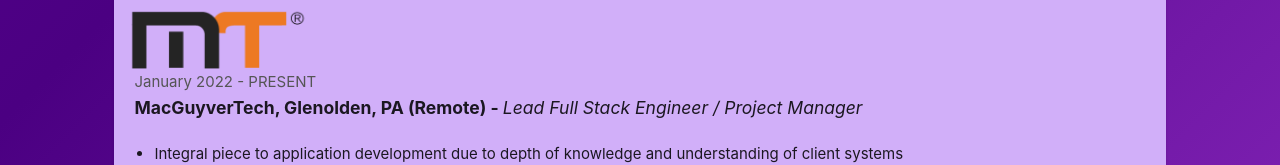
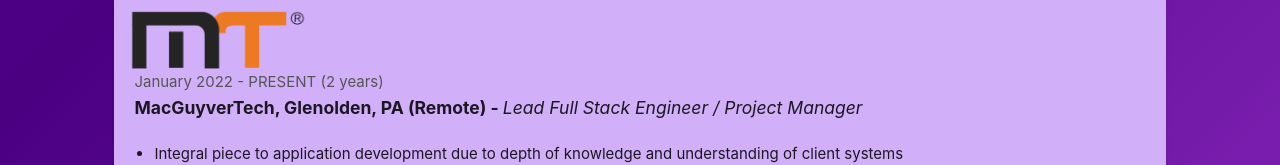
Before and after one commit to JoeyHopkins/MySite, a Vue app in the folder frontend/: page /about in a window 1280 px wide. Shown: the part 284-449 px from the top of the page. Built offline with nearby package versions, Linux system fonts and the light colour scheme.

Commit message:
Made it so the present job problematically counts years and months to display next to current job

```diff
--- a/frontend/src/views/About.vue
+++ b/frontend/src/views/About.vue
@@ -27,7 +27,7 @@
         >
       </div>
       <h4 class="mx-5 lighten-text">
-        January 2022 - PRESENT
+        January 2022 - PRESENT ({{ formattedMonthsSinceEnteredDate(macTechStartDate) }})
       </h4>
       <h3 class="mx-5">
         <b>
@@ -67,7 +67,9 @@
         June 2022 - August 2022 (3 months)
       </h4>
       <h3 class="mx-5">
-        Staghead Blockchain Services, Colorado (Remote) -
+        <b>
+          Staghead Blockchain Services, Colorado (Remote) -
+        </b>
         <i>
           Full Stack Engineer / Blockchain Engineer
         </i>
@@ -115,19 +117,29 @@
       </v-row>
     </v-card>
   </v-container>
-
 </template>
-
 <script>
 export default {
   data() {
     return {
       pdfPath: 'http://localhost:5173/' + 'src/assets/downloads/Resume.pdf',
+      macTechStartDate: '2022-01-01',
     };
   },
   methods: {
     openPdfInNewTab() {
       window.open(this.pdfPath, '_blank');
+    },
+    formattedMonthsSinceEnteredDate(enteredDate) {
+      const monthsSinceEnteredDate = (new Date() - new Date(enteredDate)) / (30.44 * 24 * 60 * 60 * 1000);
+
+      const years = Math.floor(monthsSinceEnteredDate / 12);
+      const months = Math.floor(monthsSinceEnteredDate) % 12;
+
+      const yearString = years > 0 ? `${years} ${years === 1 ? 'year' : 'years'}` : '';
+      const monthString = months > 0 ? `${months} ${months === 1 ? 'month' : 'months'}` : '';
+
+      return yearString && monthString ? `${yearString}, ${monthString}` : yearString || monthString || '0 months';
     },
   },
 };
```
